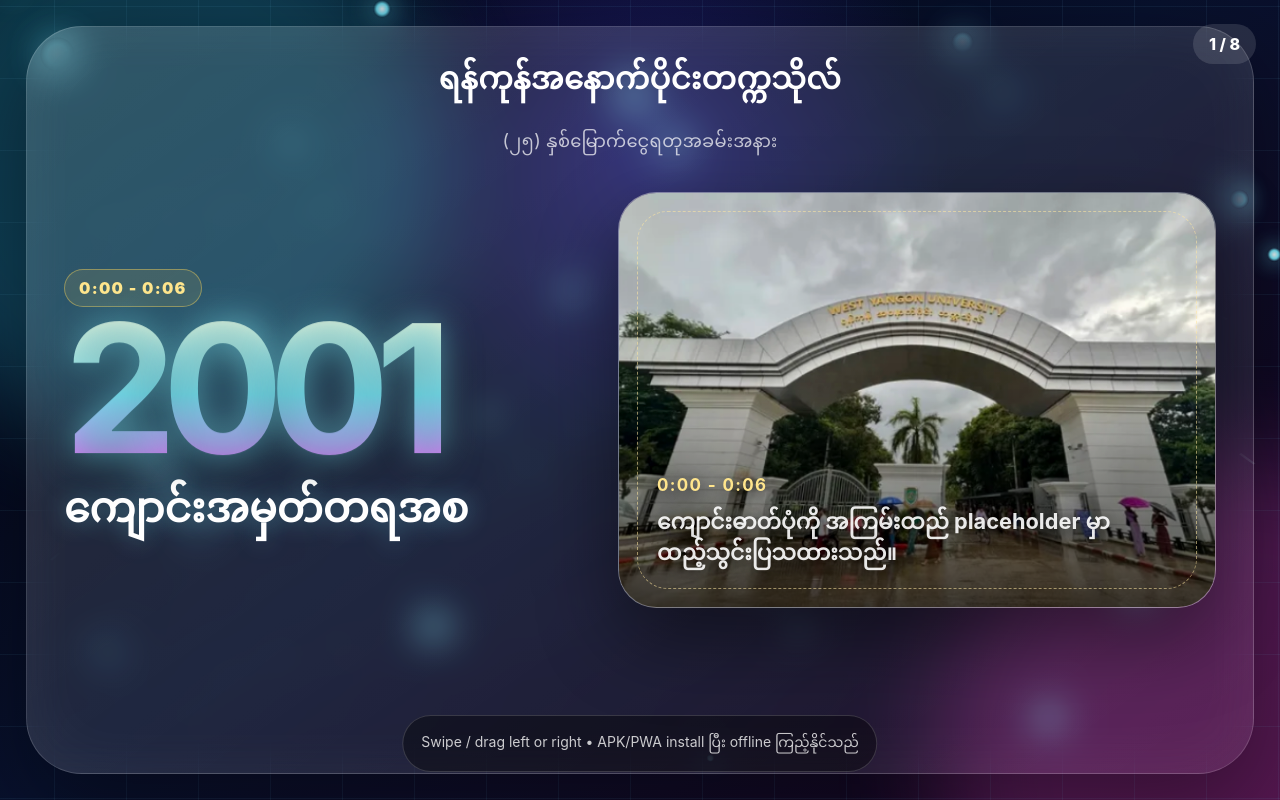
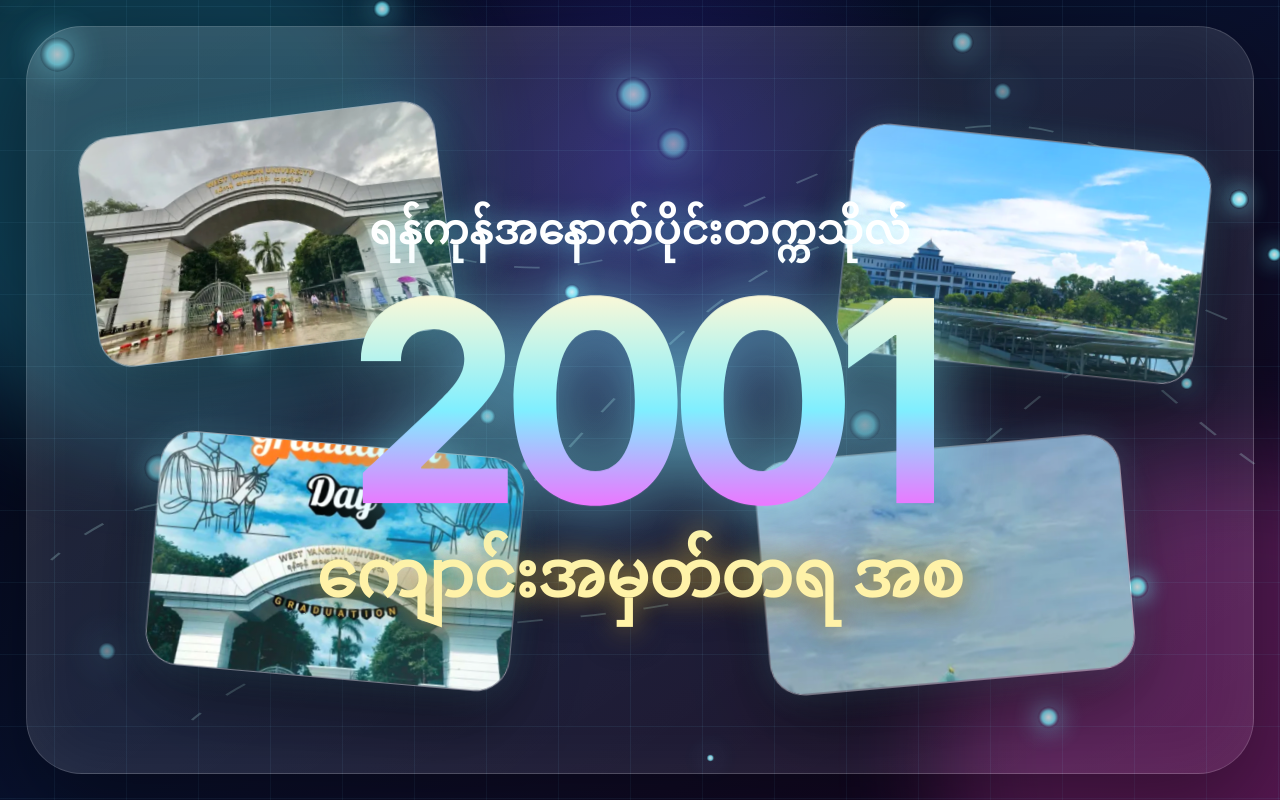
Before and after one commit to orderigo/interactive_vid, a Next.js app: page / in a window 1280 px wide. Built offline with nearby package versions, Linux system fonts and the light colour scheme.

Commit message:
Add 2001 floating photo and particle slides

```diff
--- a/pages/index.js
+++ b/pages/index.js
@@ -1,74 +1,21 @@
 import Image from 'next/image';
-import { useMemo, useState } from 'react';
+import { useMemo, useRef, useState } from 'react';
+import { Canvas, useFrame } from '@react-three/fiber';
+import * as THREE from 'three';
 
 const EVENT_NAME = 'ရန်ကုန်အနောက်ပိုင်းတက္ကသိုလ်';
-const EVENT_SUBTITLE = '(၂၅) နှစ်မြောက်ငွေရတုအခမ်းအနား';
-const FINAL_TITLE = 'ရန်ကုန်အနောက်ပိုင်းတက္ကသိုလ် (၂၅) နှစ်မြောက်ငွေရတုအခမ်းအနား';
-const END_YEAR = 2026;
+const MEMORY_TITLE = 'ကျောင်းအမှတ်တရ အစ';
 
-const slideImages = [
+const campusPhotos = [
   '/img/Screenshot_20260721-101836.png',
   '/img/Screenshot_20260721-101925.png',
   '/img/Screenshot_20260721-102147.png',
   '/img/Screenshot_20260721-103154.png',
-  '/img/Screenshot_20260721-105110.png',
 ];
 
 const slides = [
-  {
-    year: 2001,
-    image: slideImages[0],
-    title: 'ကျောင်းအမှတ်တရအစ',
-    caption: 'ကျောင်းဓာတ်ပုံကို အကြမ်းထည် placeholder မှာ ထည့်သွင်းပြသထားသည်။',
-    time: '0:00 - 0:06',
-  },
-  {
-    year: 2002,
-    image: slideImages[1],
-    title: 'စာသင်ခန်းနှင့် ကျောင်းလှုပ်ရှားမှု',
-    caption: 'လက်ညှိုးဖြင့် ဘယ်ဘက်သို့ ဆွဲလျှင် နောက်နှစ်အမှတ်တရသို့ ပြောင်းပါသည်။',
-    time: '0:06 - 0:09',
-  },
-  {
-    year: 2005,
-    image: slideImages[2],
-    title: 'နှစ်ပတ်လည် / ပညာရေးပွဲ',
-    caption: 'တေးဂီတသာဖြင့် အမှတ်တရပုံရိပ်ကို အလင်းတန်းနှင့် ပြသထားသည်။',
-    time: '0:09 - 0:12',
-  },
-  {
-    year: 2010,
-    image: slideImages[3],
-    title: 'ကျောင်းဝန်းကျင်နှင့် စုပေါင်းအမှတ်တရ',
-    caption: 'ကျောင်းဝန်းကျင် ရှုခင်း သို့မဟုတ် ဆရာ/ကျောင်းသား စုပေါင်းဓာတ်ပုံနေရာ။',
-    time: '0:12 - 0:15',
-  },
-  {
-    year: 2015,
-    image: slideImages[4],
-    title: 'ဘွဲ့နှင်းသဘင် / Field Trip',
-    caption: 'စည်းချက်ပိုတက်လာသော အခန်းကဏ္ဍအတွက် အမှတ်တရဓာတ်ပုံ။',
-    time: '0:15 - 0:18',
-  },
-  {
-    year: 2020,
-    image: slideImages[0],
-    title: 'Online Class / Mask အမှတ်တရ',
-    caption: 'COVID-19 ကာလအတွင်း လေ့လာသင်ယူမှုများကို ပြန်လည်မြင်တွေ့စေသည်။',
-    time: '0:18 - 0:21',
-  },
-  {
-    year: 2024,
-    image: slideImages[1],
-    title: 'ပြန်လည်လှုပ်ရှားလာသော ကျောင်းဘဝ',
-    caption: 'စာကြည့်တိုက်၊ အားကစားပြိုင်ပွဲနှင့် မကြာသေးမီက လှုပ်ရှားမှုများ။',
-    time: '0:21 - 0:24',
-  },
-  {
-    year: END_YEAR,
-    isFinal: true,
-    time: '0:24 - 0:30',
-  },
+  { year: 2001, type: 'intro' },
+  { year: 2001, type: 'particles' },
 ];
 
 function MemoryNodes() {
@@ -113,80 +60,118 @@ function MemoryNodes() {
   );
 }
 
-function TimelinePhoto({ slide }) {
+function FloatingPhoto({ src, index }) {
   return (
-    <figure className="timelinePhoto">
-      <Image src={slide.image} alt={`${slide.year} ${slide.title}`} fill sizes="(max-width: 820px) 88vw, 48vw" priority draggable="false" />
-      <figcaption>
-        <span>{slide.time}</span>
-        {slide.caption}
-      </figcaption>
+    <figure className={`floatingPhoto floatingPhoto${index + 1}`}>
+      <Image src={src} alt={`2001 campus memory ${index + 1}`} fill sizes="(max-width: 820px) 44vw, 28vw" priority draggable="false" />
     </figure>
   );
 }
 
-function FireworkShow() {
+function ParticleField() {
+  const pointsRef = useRef();
+  const groupRef = useRef();
+  const particleCount = 2600;
+
+  const { positions, targets, colors } = useMemo(() => {
+    const startPositions = new Float32Array(particleCount * 3);
+    const targetPositions = new Float32Array(particleCount * 3);
+    const colorValues = new Float32Array(particleCount * 3);
+    const color = new THREE.Color();
+
+    for (let i = 0; i < particleCount; i += 1) {
+      const i3 = i * 3;
+      const angle = i * 0.055;
+      const radius = 4.6 + Math.sin(i * 0.013) * 1.8;
+      startPositions[i3] = Math.cos(angle) * radius + (Math.random() - 0.5) * 5;
+      startPositions[i3 + 1] = (Math.random() - 0.5) * 5.8;
+      startPositions[i3 + 2] = Math.sin(angle) * radius + (Math.random() - 0.5) * 5;
+
+      const photo = i % 4;
+      const gridIndex = Math.floor(i / 4);
+      const column = gridIndex % 34;
+      const row = Math.floor(gridIndex / 34) % 20;
+      const photoX = photo % 2 === 0 ? -1.85 : 1.85;
+      const photoY = photo < 2 ? 1.18 : -1.18;
+      targetPositions[i3] = photoX + (column / 33 - 0.5) * 2.65;
+      targetPositions[i3 + 1] = photoY + (row / 19 - 0.5) * 1.48;
+      targetPositions[i3 + 2] = Math.sin(column * 0.4 + row * 0.25) * 0.12;
+
+      color.setHSL(0.52 + photo * 0.06 + Math.random() * 0.08, 0.9, 0.58 + Math.random() * 0.25);
+      colorValues[i3] = color.r;
+      colorValues[i3 + 1] = color.g;
+      colorValues[i3 + 2] = color.b;
+    }
+
+    return { positions: startPositions, targets: targetPositions, colors: colorValues };
+  }, []);
+
+  useFrame(({ clock }) => {
+    if (!pointsRef.current) return;
+    const elapsed = clock.getElapsedTime();
+    const current = pointsRef.current.geometry.attributes.position.array;
+    const morph = THREE.MathUtils.smoothstep(Math.min(elapsed / 4.2, 1), 0, 1);
+
+    for (let i = 0; i < particleCount * 3; i += 3) {
+      const wave = Math.sin(elapsed * 1.6 + i * 0.013) * 0.035;
+      current[i] = THREE.MathUtils.lerp(positions[i], targets[i], morph) + wave;
+      current[i + 1] = THREE.MathUtils.lerp(positions[i + 1], targets[i + 1], morph) + Math.cos(elapsed * 1.4 + i * 0.011) * 0.03;
+      current[i + 2] = THREE.MathUtils.lerp(positions[i + 2], targets[i + 2], morph);
+    }
+
+    pointsRef.current.geometry.attributes.position.needsUpdate = true;
+    groupRef.current.rotation.y = Math.sin(elapsed * 0.28) * 0.12;
+  });
+
   return (
-    <div className="fireworkLayer" aria-hidden="true">
-      {Array.from({ length: 20 }, (_, index) => (
-        <span
-          className={`firework firework${index % 4}`}
-          key={index}
-          style={{
-            left: `${6 + ((index * 11) % 88)}%`,
-            top: `${8 + ((index * 19) % 62)}%`,
-            animationDelay: `${index * 0.16}s`,
-          }}
-        />
-      ))}
-      {Array.from({ length: 10 }, (_, index) => (
-        <span
-          className="rocketTrail"
-          key={`trail-${index}`}
-          style={{
-            left: `${10 + index * 9}%`,
-            animationDelay: `${index * 0.24}s`,
-          }}
-        />
-      ))}
-    </div>
+    <group ref={groupRef}>
+      <points ref={pointsRef}>
+        <bufferGeometry>
+          <bufferAttribute attach="attributes-position" count={particleCount} array={positions} itemSize={3} />
+          <bufferAttribute attach="attributes-color" count={particleCount} array={colors} itemSize={3} />
+        </bufferGeometry>
+        <pointsMaterial size={0.038} vertexColors transparent opacity={0.9} blending={THREE.AdditiveBlending} depthWrite={false} />
+      </points>
+    </group>
   );
 }
 
-function YearCard({ slide }) {
-  if (slide.isFinal) {
+function ParticleMemorySlide() {
   return (
-      <section className="yearCard finalCard">
-        <FireworkShow />
-        <div className="eventHeader finalHeader">
+    <section className="yearCard particleCard">
+      <div className="particleCanvas">
+        <Canvas camera={{ position: [0, 0, 6.8], fov: 46 }} dpr={[1, 1.8]}>
+          <color attach="background" args={['#02040f']} />
+          <ambientLight intensity={0.8} />
+          <ParticleField />
+        </Canvas>
+      </div>
+      <div className="particleScan" />
+      <div className="particleHalo" />
+    </section>
+  );
+}
+
+function IntroSlide() {
+  return (
+    <section className="yearCard introCard">
+      <header className="memoryTitle">
         <p>{EVENT_NAME}</p>
-          <span>{EVENT_SUBTITLE}</span>
-        </div>
-        <div className="finalContent">
-          <div className="finalYear">2026</div>
-          <h1>{FINAL_TITLE}</h1>
-          <p>Ta-Da • အောင်ပွဲခံတေးဂီတ • Gold & Silver Fireworks</p>
+        <h1>2001</h1>
+        <h2>{MEMORY_TITLE}</h2>
+      </header>
+      <div className="floatingPhotoWall" aria-label="2001 campus memory photos">
+        {campusPhotos.map((src, index) => (
+          <FloatingPhoto src={src} index={index} key={src} />
+        ))}
       </div>
     </section>
   );
 }
 
-  return (
-    <section className="yearCard">
-      <div className="eventHeader">
-        <p>{EVENT_NAME}</p>
-        <span>{EVENT_SUBTITLE}</span>
-      </div>
-      <div className="cardContent">
-        <div className="yearStack">
-          <span className="slideTime">{slide.time}</span>
-          <h1 className="yearText">{slide.year}</h1>
-          <h2>{slide.title}</h2>
-        </div>
-        <TimelinePhoto slide={slide} />
-      </div>
-    </section>
-  );
+function YearCard({ slide }) {
+  if (slide.type === 'particles') return <ParticleMemorySlide />;
+  return <IntroSlide />;
 }
 
 export default function Home() {
@@ -226,11 +211,9 @@ export default function Home() {
       <MemoryNodes />
       <div className="cardTrack" style={{ transform: `translateX(-${cardIndex * 100}vw)` }}>
         {slides.map((slide) => (
-          <YearCard key={slide.year} slide={slide} />
+          <YearCard key={`${slide.year}-${slide.type}`} slide={slide} />
         ))}
       </div>
-      <div className="navigationHint">Swipe / drag left or right • APK/PWA install ပြီး offline ကြည့်နိုင်သည်</div>
-      <div className="progressPill">{cardIndex + 1} / {slides.length}</div>
     </main>
   );
 }
--- a/styles/globals.css
+++ b/styles/globals.css
@@ -30,8 +30,7 @@ body {
     linear-gradient(145deg, #02020c 0%, #08112d 48%, #19051f 100%);
 }
 
-.memoryLayer,
-.fireworkLayer {
+.memoryLayer {
   position: absolute;
   inset: 0;
   pointer-events: none;
@@ -104,11 +103,8 @@ body {
 
 .yearCard {
   position: relative;
-  display: grid;
-  place-items: center;
   width: 100vw;
   height: 100vh;
-  padding: clamp(18px, 4vw, 64px);
   overflow: hidden;
 }
 
@@ -118,177 +114,149 @@ body {
   inset: clamp(12px, 2vw, 28px);
   border: 1px solid rgba(255, 255, 255, 0.18);
   border-radius: clamp(24px, 5vw, 56px);
-  background: linear-gradient(145deg, rgba(255, 255, 255, 0.14), rgba(255, 255, 255, 0.045));
+  background: linear-gradient(145deg, rgba(255, 255, 255, 0.13), rgba(255, 255, 255, 0.04));
   box-shadow: 0 30px 90px rgba(0, 0, 0, 0.38), inset 0 0 70px rgba(255, 255, 255, 0.06);
   backdrop-filter: blur(18px);
 }
 
-.finalCard::before {
-  border-color: rgba(255, 223, 116, 0.62);
-  box-shadow: 0 0 120px rgba(255, 203, 71, 0.34), inset 0 0 90px rgba(255, 215, 0, 0.14);
+.introCard {
+  display: grid;
+  place-items: center;
+  padding: clamp(18px, 4vw, 64px);
 }
 
-.eventHeader {
-  position: absolute;
-  z-index: 3;
-  top: clamp(36px, 6vh, 72px);
+.memoryTitle {
+  position: relative;
+  z-index: 5;
+  display: grid;
+  place-items: center;
+  width: min(920px, 90vw);
   text-align: center;
-  letter-spacing: 0.02em;
+  pointer-events: none;
 }
 
-.eventHeader p {
-  margin: 0 0 8px;
-  font-size: clamp(18px, 2.4vw, 34px);
-  font-weight: 800;
+.memoryTitle p {
+  margin: 0 0 clamp(12px, 2vh, 22px);
+  font-size: clamp(20px, 3.2vw, 46px);
+  font-weight: 900;
+  letter-spacing: 0.02em;
+  text-shadow: 0 0 24px rgba(118, 237, 255, 0.54);
 }
 
-.eventHeader span {
-  color: rgba(255, 255, 255, 0.72);
-  font-size: clamp(13px, 1.4vw, 20px);
-}
-
-.cardContent {
-  position: relative;
-  z-index: 3;
-  display: grid;
-  grid-template-columns: minmax(220px, 0.9fr) minmax(280px, 1.1fr);
-  align-items: center;
-  gap: clamp(24px, 5vw, 76px);
-  width: min(1180px, 90vw);
-  min-height: 58vh;
-}
-
-.yearStack {
-  display: grid;
-  gap: clamp(4px, 1vh, 16px);
-}
-
-.yearText {
+.memoryTitle h1 {
   margin: 0;
-  font-size: clamp(76px, 14vw, 190px);
-  line-height: 0.86;
+  font-size: clamp(104px, 22vw, 310px);
+  line-height: 0.78;
   letter-spacing: -0.08em;
-  text-shadow: 0 0 34px rgba(125, 238, 255, 0.55), 0 10px 40px rgba(0, 0, 0, 0.45);
   background: linear-gradient(180deg, #fff9d7, #80efff 54%, #f270ff);
   -webkit-background-clip: text;
   color: transparent;
+  filter: drop-shadow(0 0 34px rgba(125, 238, 255, 0.68));
   animation: yearFloat 4.5s ease-in-out infinite;
 }
 
-.finalCard .yearStack {
-  place-items: center;
-  grid-column: 1 / -1;
+.memoryTitle h2 {
+  margin: clamp(18px, 3vh, 34px) 0 0;
+  font-size: clamp(28px, 5vw, 80px);
+  line-height: 1.1;
+  color: #fff2a8;
+  text-shadow: 0 0 28px rgba(255, 214, 90, 0.72), 0 6px 34px rgba(0, 0, 0, 0.7);
 }
 
-.finalCard .yearText {
-  font-size: clamp(112px, 24vw, 330px);
-  background: linear-gradient(180deg, #fff8b8, #ffd65a 40%, #ff5fd2 78%);
-  -webkit-background-clip: text;
-  text-shadow: 0 0 60px rgba(255, 221, 84, 0.9);
+.floatingPhotoWall {
+  position: absolute;
+  inset: clamp(32px, 6vw, 90px);
+  z-index: 4;
+  pointer-events: none;
 }
 
-.finalCard .placeholderGrid {
-  display: none;
+.floatingPhoto {
+  position: absolute;
+  margin: 0;
+  overflow: hidden;
+  width: clamp(190px, 28vw, 390px);
+  height: clamp(130px, 18vw, 255px);
+  border: 1px solid rgba(255, 255, 255, 0.48);
+  border-radius: clamp(22px, 2.6vw, 38px);
+  background: rgba(255, 255, 255, 0.08);
+  box-shadow: 0 28px 72px rgba(0, 0, 0, 0.42), 0 0 32px rgba(118, 237, 255, 0.2), inset 0 0 28px rgba(255, 255, 255, 0.12);
+  animation: photoFloat 6.4s ease-in-out infinite;
 }
 
-.placeholderGrid {
-  display: grid;
-  grid-template-columns: repeat(3, minmax(120px, 1fr));
-  gap: clamp(12px, 2vw, 24px);
+.floatingPhoto img {
+  object-fit: cover;
+  filter: saturate(1.12) contrast(1.05);
+  transform: scale(1.04);
 }
 
-.placeholderGrid.count1 {
-  grid-template-columns: minmax(220px, 430px);
+.floatingPhoto::after {
+  content: '';
+  position: absolute;
+  inset: 0;
+  background: linear-gradient(135deg, rgba(255, 255, 255, 0.26), transparent 35%, rgba(118, 237, 255, 0.18));
+  mix-blend-mode: screen;
 }
 
-.imagePlaceholder {
-  position: relative;
-  display: grid;
-  place-items: center;
-  min-height: clamp(240px, 42vh, 440px);
-  padding: 24px;
-  overflow: hidden;
-  border: 1px solid rgba(255, 255, 255, 0.38);
-  border-radius: 30px;
-  box-shadow: 0 24px 60px rgba(0, 0, 0, 0.36), inset 0 0 40px rgba(255, 255, 255, 0.16);
+.floatingPhoto1 {
+  left: 1%;
+  top: 7%;
+  transform: rotate(-7deg);
 }
 
-.placeholderGlow {
-  position: absolute;
-  inset: 18px;
-  border: 1px dashed rgba(255, 255, 255, 0.56);
-  border-radius: 22px;
+.floatingPhoto2 {
+  right: 0;
+  top: 10%;
+  transform: rotate(6deg);
+  animation-delay: -1.7s;
 }
 
-.placeholderIcon {
-  font-size: clamp(48px, 8vw, 90px);
-  filter: drop-shadow(0 0 18px rgba(255, 255, 255, 0.9));
+.floatingPhoto3 {
+  left: 7%;
+  bottom: 5%;
+  transform: rotate(5deg);
+  animation-delay: -3.2s;
 }
 
-.placeholderText,
-.placeholderYear {
-  position: absolute;
-  font-weight: 800;
-  text-transform: uppercase;
-  letter-spacing: 0.16em;
+.floatingPhoto4 {
+  right: 7%;
+  bottom: 4%;
+  transform: rotate(-5deg);
+  animation-delay: -4.6s;
 }
 
-.placeholderText {
-  bottom: 28px;
-  font-size: 12px;
+.particleCard {
+  background: radial-gradient(circle at 50% 50%, rgba(33, 235, 255, 0.12), transparent 44%), #02040f;
 }
 
-.placeholderYear {
-  top: 22px;
-  right: 24px;
-  font-size: 20px;
+.particleCard::before {
+  border-color: rgba(116, 237, 255, 0.34);
+  background: linear-gradient(145deg, rgba(0, 255, 255, 0.08), rgba(255, 79, 216, 0.05));
 }
 
-.firework {
+.particleCanvas {
   position: absolute;
-  width: 7px;
-  height: 7px;
-  border-radius: 50%;
-  color: #ffd65a;
-  box-shadow: 0 -42px 0 #ffd65a, 30px -30px 0 #ff6bd6, 42px 0 0 #78f3ff, 30px 30px 0 #ffffff, 0 42px 0 #ff9f43, -30px 30px 0 #78ffb8, -42px 0 0 #ffffff, -30px -30px 0 #ff6bd6;
-  animation: fireworkPop 1.7s ease-out infinite;
-  transform: scale(0);
+  inset: 0;
+  z-index: 3;
 }
 
-.finalMessage,
-.navigationHint,
-.progressPill {
+.particleScan {
   position: absolute;
+  inset: 0;
   z-index: 4;
+  pointer-events: none;
+  background: repeating-linear-gradient(180deg, rgba(255, 255, 255, 0.04) 0 1px, transparent 1px 7px);
+  animation: scanMove 3.2s linear infinite;
+  mix-blend-mode: screen;
 }
 
-.finalMessage {
-  bottom: clamp(96px, 12vh, 140px);
-  font-size: clamp(18px, 2.2vw, 32px);
-  font-weight: 800;
-  color: #fff1a6;
-  text-shadow: 0 0 22px rgba(255, 220, 90, 0.8);
-}
-
-.navigationHint {
-  left: 50%;
-  bottom: 28px;
-  transform: translateX(-50%);
-  padding: 12px 18px;
-  border: 1px solid rgba(255, 255, 255, 0.16);
-  border-radius: 999px;
-  background: rgba(0, 0, 0, 0.38);
-  color: rgba(255, 255, 255, 0.78);
-  font-size: 14px;
-}
-
-.progressPill {
-  right: 24px;
-  top: 24px;
-  padding: 10px 16px;
-  border-radius: 999px;
-  background: rgba(255, 255, 255, 0.12);
-  font-weight: 800;
+.particleHalo {
+  position: absolute;
+  inset: 12%;
+  z-index: 2;
+  border-radius: 50%;
+  background: radial-gradient(circle, rgba(118, 237, 255, 0.2), transparent 62%);
+  filter: blur(22px);
+  animation: haloPulse 4s ease-in-out infinite;
 }
 
 @keyframes driftGrid {
@@ -311,184 +279,36 @@ body {
   50% { transform: translateY(-10px); }
 }
 
-@keyframes fireworkPop {
-  0% { opacity: 0; transform: scale(0) rotate(0deg); }
-  18% { opacity: 1; }
-  100% { opacity: 0; transform: scale(1.7) rotate(45deg); }
+@keyframes photoFloat {
+  50% { translate: 0 -18px; scale: 1.025; }
+}
+
+@keyframes scanMove {
+  to { transform: translateY(28px); }
+}
+
+@keyframes haloPulse {
+  50% { opacity: 0.4; transform: scale(1.08); }
 }
 
 @media (max-width: 820px) {
-  .cardContent {
-    grid-template-columns: 1fr;
-    gap: 20px;
-    width: min(620px, 88vw);
-    padding-top: 68px;
+  .floatingPhotoWall {
+    inset: 18px;
   }
 
-  .yearStack {
-    justify-items: center;
+  .floatingPhoto {
+    width: 42vw;
+    height: 28vw;
+    border-radius: 20px;
   }
 
-  .placeholderGrid,
-  .placeholderGrid.count1 {
-    grid-template-columns: 1fr;
+  .floatingPhoto1,
+  .floatingPhoto2 {
+    top: 12%;
   }
 
-  .imagePlaceholder {
-    min-height: 140px;
+  .floatingPhoto3,
+  .floatingPhoto4 {
+    bottom: 12%;
   }
 }
-
-.slideTime {
-  display: inline-flex;
-  width: fit-content;
-  padding: 8px 14px;
-  border: 1px solid rgba(255, 214, 90, 0.42);
-  border-radius: 999px;
-  color: #ffe58c;
-  font-weight: 900;
-  letter-spacing: 0.08em;
-  background: rgba(255, 214, 90, 0.11);
-}
-
-.yearStack h2 {
-  margin: 6px 0 0;
-  font-size: clamp(22px, 3.2vw, 48px);
-  line-height: 1.18;
-  text-shadow: 0 0 24px rgba(125, 238, 255, 0.38);
-}
-
-.timelinePhoto {
-  position: relative;
-  margin: 0;
-  min-height: clamp(280px, 52vh, 520px);
-  overflow: hidden;
-  border: 1px solid rgba(255, 255, 255, 0.34);
-  border-radius: clamp(24px, 3vw, 42px);
-  background: linear-gradient(135deg, rgba(255, 223, 116, 0.12), rgba(116, 230, 255, 0.08));
-  box-shadow: 0 32px 80px rgba(0, 0, 0, 0.45), inset 0 0 54px rgba(255, 255, 255, 0.12);
-}
-
-.timelinePhoto::before {
-  content: '';
-  position: absolute;
-  inset: 18px;
-  z-index: 2;
-  border: 1px dashed rgba(255, 232, 160, 0.55);
-  border-radius: clamp(18px, 2.4vw, 32px);
-  pointer-events: none;
-}
-
-.timelinePhoto::after {
-  content: '';
-  position: absolute;
-  inset: 0;
-  z-index: 1;
-  background: linear-gradient(180deg, transparent 42%, rgba(0, 0, 0, 0.72));
-  pointer-events: none;
-}
-
-.timelinePhoto img {
-  width: 100%;
-  height: 100%;
-  min-height: inherit;
-  object-fit: cover;
-  filter: saturate(1.08) contrast(1.04);
-  transform: scale(1.02);
-}
-
-.timelinePhoto figcaption {
-  position: absolute;
-  left: clamp(24px, 3vw, 42px);
-  right: clamp(24px, 3vw, 42px);
-  bottom: clamp(22px, 3vw, 38px);
-  z-index: 3;
-  font-size: clamp(15px, 1.7vw, 22px);
-  font-weight: 700;
-  line-height: 1.45;
-  color: rgba(255, 255, 255, 0.9);
-  text-shadow: 0 3px 16px rgba(0, 0, 0, 0.75);
-}
-
-.timelinePhoto figcaption span {
-  display: block;
-  margin-bottom: 8px;
-  color: #ffe58c;
-  font-size: 0.78em;
-  letter-spacing: 0.08em;
-  text-transform: uppercase;
-}
-
-.finalHeader {
-  top: clamp(24px, 4vh, 52px);
-}
-
-.finalContent {
-  position: relative;
-  z-index: 5;
-  display: grid;
-  place-items: center;
-  width: min(1180px, 92vw);
-  text-align: center;
-}
-
-.finalYear {
-  font-size: clamp(110px, 23vw, 330px);
-  font-weight: 1000;
-  line-height: 0.78;
-  letter-spacing: -0.08em;
-  background: linear-gradient(180deg, #ffffff, #ffe27a 28%, #ffbf2f 58%, #fff3bd);
-  -webkit-background-clip: text;
-  color: transparent;
-  filter: drop-shadow(0 0 38px rgba(255, 213, 74, 0.92));
-  animation: yearFloat 3.2s ease-in-out infinite;
-}
-
-.finalContent h1 {
-  margin: clamp(18px, 3vh, 36px) 0 0;
-  max-width: 1100px;
-  font-size: clamp(34px, 6.7vw, 98px);
-  line-height: 1.12;
-  color: #ffd968;
-  text-shadow: 0 0 12px rgba(255, 255, 255, 0.86), 0 0 34px rgba(255, 198, 51, 0.92), 0 8px 42px rgba(0, 0, 0, 0.68);
-}
-
-.finalContent p {
-  margin: 22px 0 0;
-  color: rgba(255, 255, 255, 0.86);
-  font-size: clamp(16px, 2vw, 28px);
-  font-weight: 900;
-  letter-spacing: 0.08em;
-}
-
-.rocketTrail {
-  position: absolute;
-  bottom: -14vh;
-  width: 5px;
-  height: 26vh;
-  border-radius: 999px;
-  background: linear-gradient(0deg, transparent, rgba(255, 214, 90, 0.95), rgba(255, 255, 255, 0));
-  filter: drop-shadow(0 0 18px rgba(255, 214, 90, 0.9));
-  animation: rocketRise 2.6s ease-in infinite;
-}
-
-.firework0 { color: #ffd65a; }
-.firework1 { color: #ffffff; box-shadow: 0 -42px 0 #fff, 30px -30px 0 #ffd65a, 42px 0 0 #fff, 30px 30px 0 #c4f1ff, 0 42px 0 #ffd65a, -30px 30px 0 #fff, -42px 0 0 #ffd65a, -30px -30px 0 #fff; }
-.firework2 { color: #ffd65a; box-shadow: 0 -42px 0 #ffd65a, 30px -30px 0 #fff4b8, 42px 0 0 #ffbf2f, 30px 30px 0 #fff, 0 42px 0 #ffd65a, -30px 30px 0 #fff, -42px 0 0 #ffbf2f, -30px -30px 0 #fff4b8; }
-.firework3 { color: #ffffff; }
-
-@keyframes rocketRise {
-  0% { opacity: 0; transform: translateY(0) scaleY(0.35); }
-  18% { opacity: 1; }
-  100% { opacity: 0; transform: translateY(-92vh) scaleY(1); }
-}
-
-@media (max-width: 820px) {
-  .timelinePhoto {
-    min-height: 220px;
-  }
-
-  .finalContent h1 {
-    font-size: clamp(30px, 9vw, 62px);
-  }
-}
```
Lines whose indentation alone changed are shown as unchanged.
